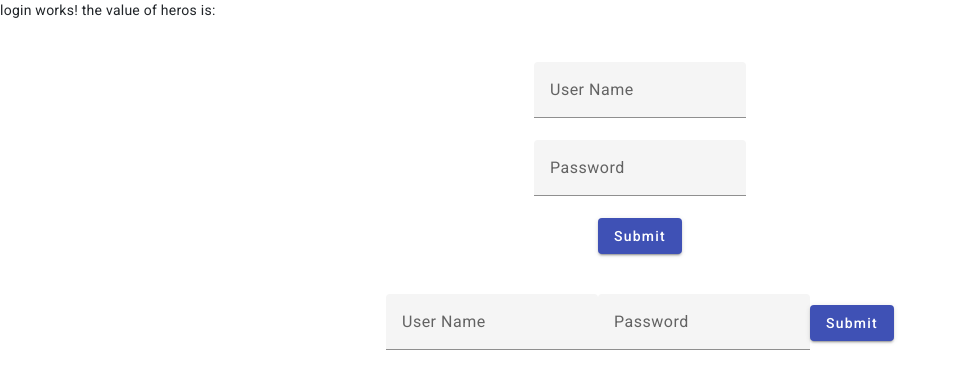
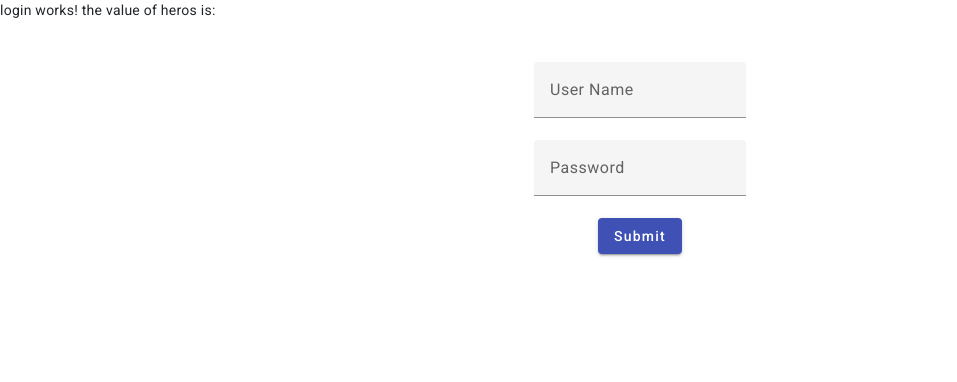
Before and after one commit to asad36br/AngularUI, an Angular app: page / in a window 1280 px wide. Shown: the top 382 px of the page, without its empty margins (0-957 px from the left). Built offline with nearby package versions, Linux system fonts and the light colour scheme.

Commit message:
Update@1.30am

```diff
--- a/src/app/Components/login/login.component.html
+++ b/src/app/Components/login/login.component.html
@@ -15,25 +15,5 @@
         Submit
       </button>
     </form>
-    <div class="card">
-      <form>
-        <mat-form-field>
-          <input type="text" matInput placeholder="User Name" />
-        </mat-form-field>
-
-        <mat-form-field>
-          <input type="password" matInput placeholder="Password" />
-        </mat-form-field>
-
-        <button
-          ngSubmit
-          mat-raised-button
-          color="primary"
-          class="mat-button-raised"
-        >
-          Submit
-        </button>
-      </form>
-    </div>
   </div>
 </div>
```
